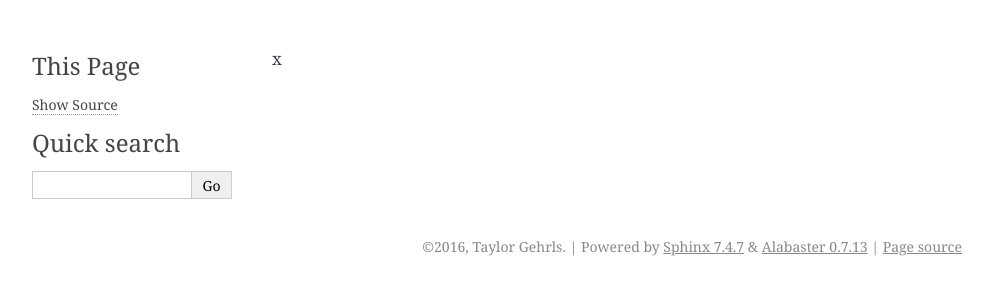
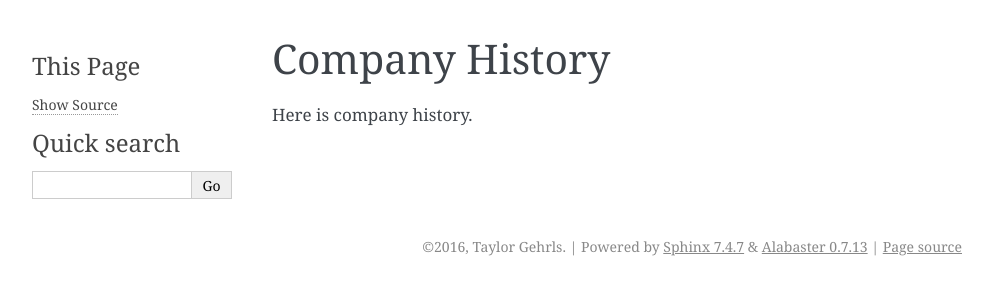
Before and after one commit to TaylorGehrls22/saxophone_website, a Sphinx documentation site: the page built from source/company_history/company_history.rst, in a window 1280 px wide. Shown: the top 300 px of the page, without its empty margins (148-1141 px from the left). Built offline with Sphinx 7.4.7, drawn with Linux system fonts in a browser that asks for light colours; pages that are not in the unit, such as notebooks, are missing from menus.

Commit message:
added titles to my pages

```diff
--- a/source/about/about.rst
+++ b/source/about/about.rst
@@ -1 +1,4 @@
-x
+About
+=====
+
+Here is the about...
--- a/source/company_history/company_history.rst
+++ b/source/company_history/company_history.rst
@@ -1 +1,4 @@
-x
+Company History
+===============
+
+Here is company history.
--- a/source/lessons/lessons.rst
+++ b/source/lessons/lessons.rst
@@ -1 +1,4 @@
-x
+Lessons
+=======
+
+Here are lessons.
```
